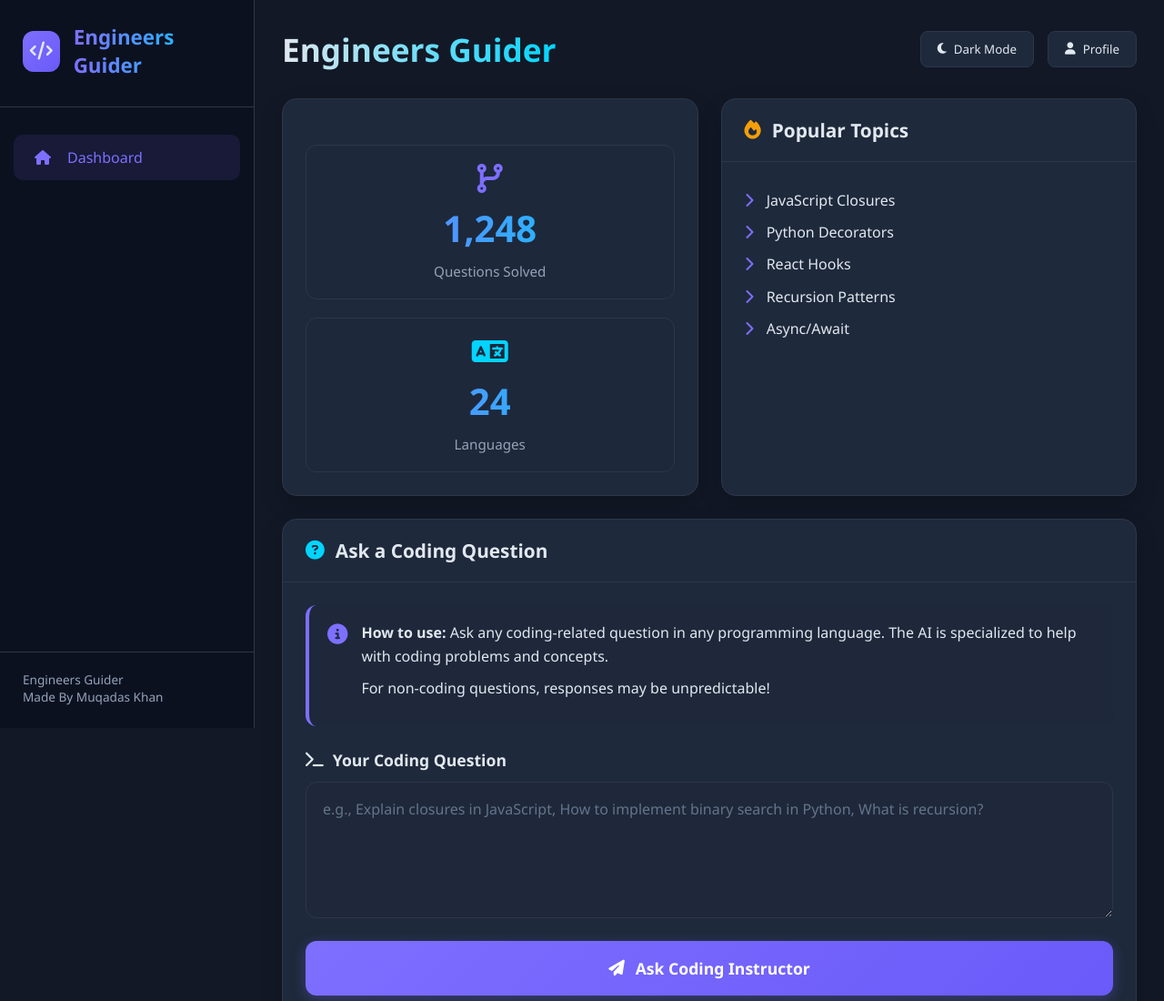
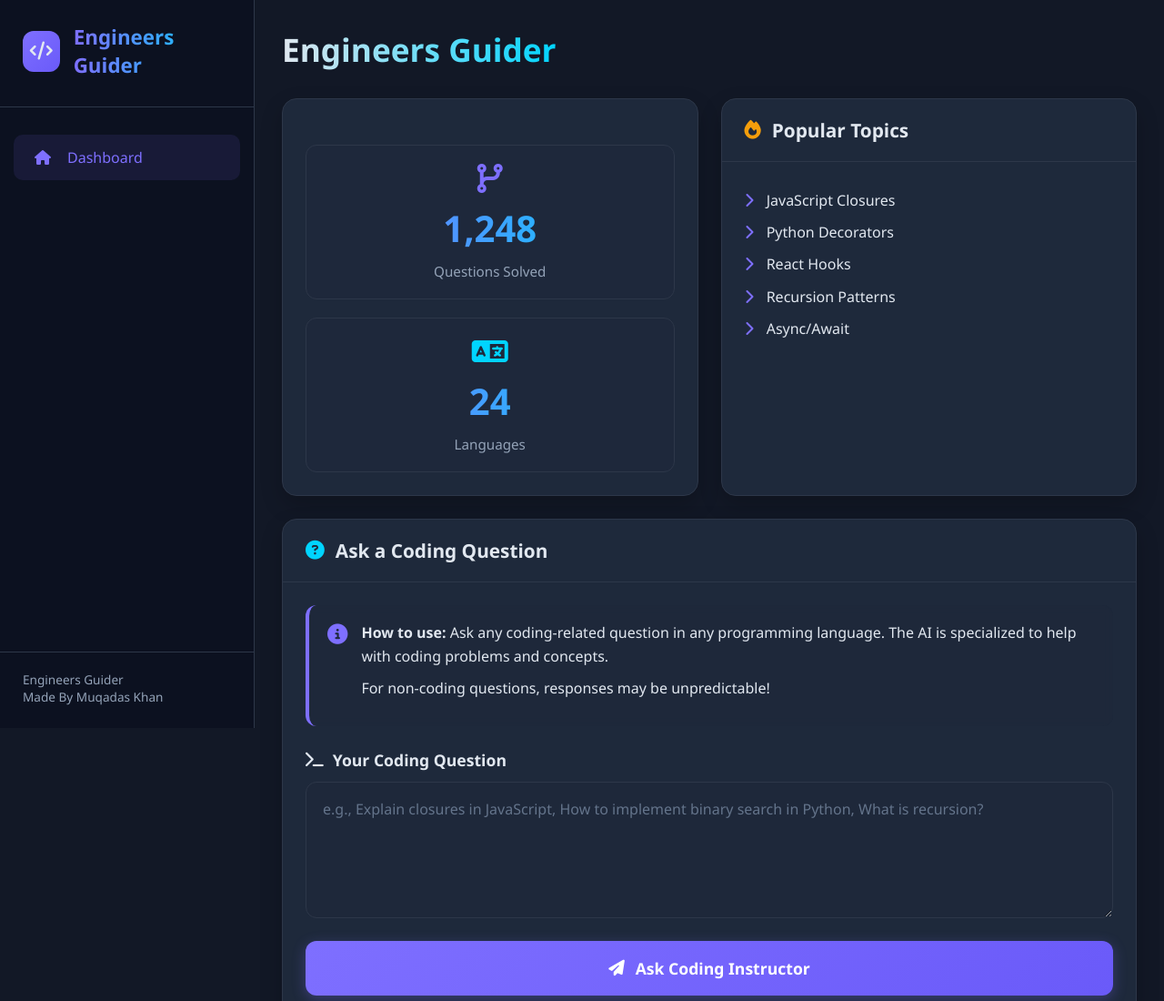
Before and after one commit to muqadaskhan129/Engineers-Guider, a plain HTML site: page index.html in a window 1280 px wide. Shown: the top 1100 px of the page at 91% size. Drawn offline with Linux system fonts and the light colour scheme.

Commit message:
index.html

```diff
--- a/index.html
+++ b/index.html
@@ -508,16 +508,7 @@
     <div class="main-content">
         <div class="header">
             <h1>Engineers Guider</h1>
-            <div class="user-controls">
-                <button class="btn">
-                    <i class="fas fa-moon"></i>
-                    <span>Dark Mode</span>
-                </button>
-                <button class="btn">
-                    <i class="fas fa-user"></i>
-                    <span>Profile</span>
-                </button>
-            </div>
+
         </div>
 
         <div class="dashboard">
```
